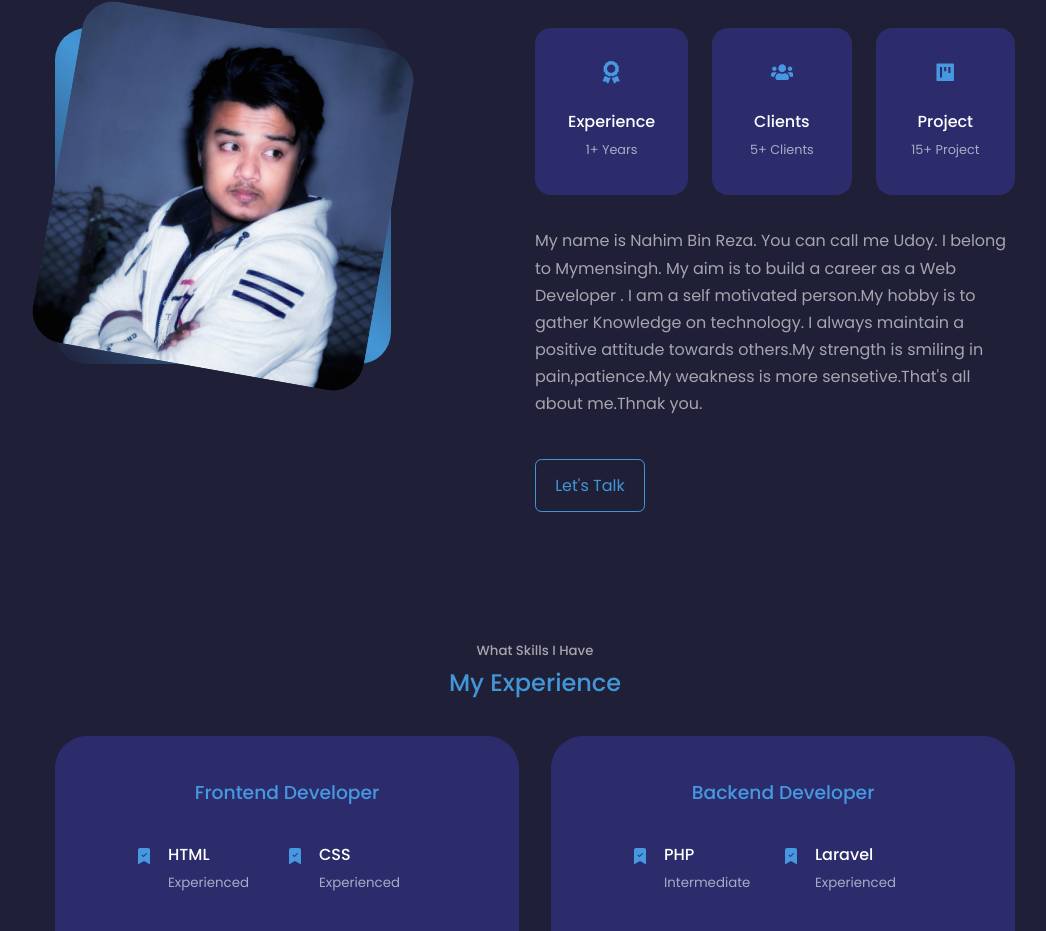
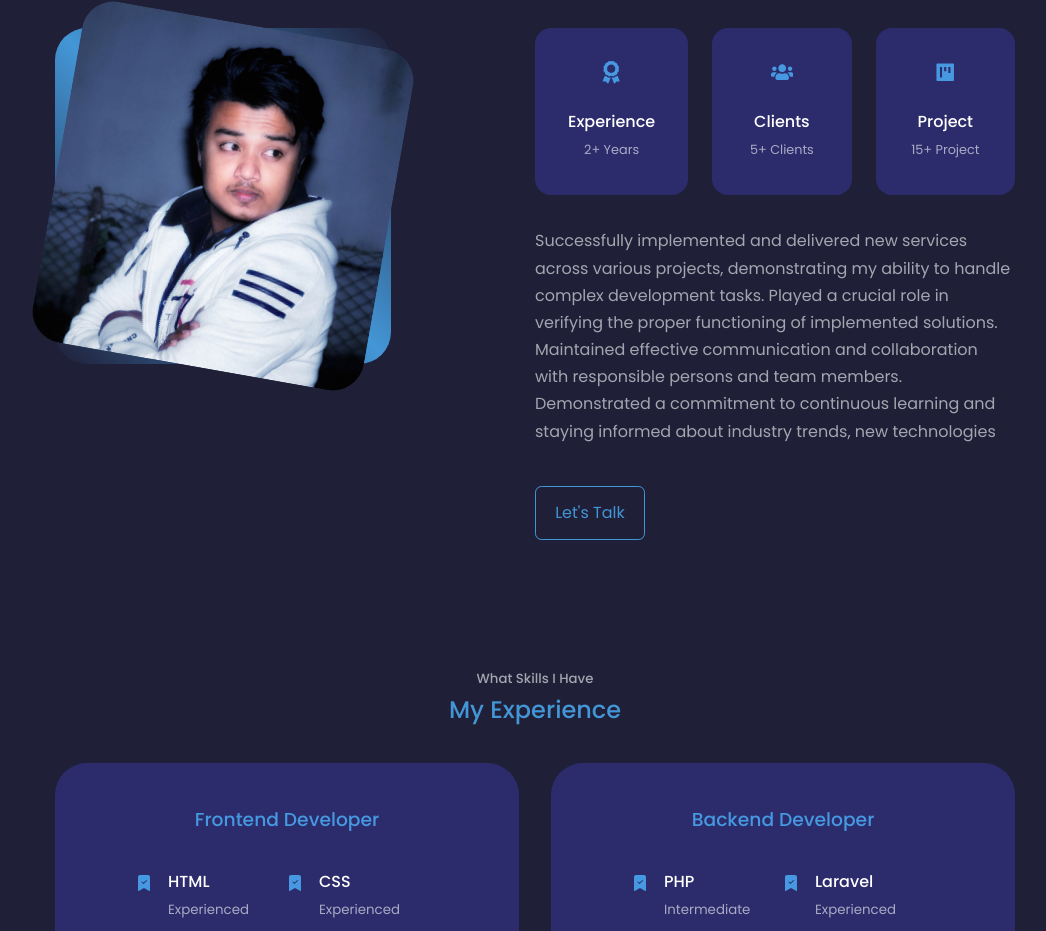
Before and after one commit to NahimBinRezaUdoy/My-Portfolio-React, a React (Create React App) app: page / in a window 1280 px wide. Shown: the part 995-1926 px from the top of the page, without its empty margins (105-1151 px from the left). Built offline with nearby package versions, Linux system fonts and the light colour scheme.

Commit message:
content update

```diff
--- a/src/components/about/About.jsx
+++ b/src/components/about/About.jsx
@@ -21,7 +21,7 @@ const About = () => {
             <article className="about__card">
               <FaAward className='about__icon'/>
               <h5>Experience</h5>
-              <small>1+ Years</small>
+              <small>2+ Years</small>
             </article>
             <article className="about__card">
               <FaUsers className='about__icon'/>
@@ -35,7 +35,8 @@ const About = () => {
             </article>
           </div>
 
-          <p>My name is Nahim Bin Reza. You can call me Udoy. I belong to Mymensingh. My aim is to build a career as a Web Developer . I am a self motivated person.My hobby is to gather Knowledge on technology. I always maintain a positive attitude towards others.My strength is smiling in pain,patience.My weakness is more sensetive.That's all about me.Thnak you.</p>
+          {/* <p>My name is Nahim Bin Reza. You can call me Udoy. I belong to Mymensingh. My aim is to build a career as a Web Developer . I am a self motivated person.My hobby is to gather Knowledge on technology. I always maintain a positive attitude towards others.My strength is smiling in pain,patience.My weakness is more sensetive.That's all about me.Thnak you.</p> */}
+          <p>Successfully implemented and delivered new services across various projects, demonstrating my ability to handle complex development tasks. Played a crucial role in verifying the proper functioning of implemented solutions. Maintained effective communication and collaboration with responsible persons and team members. Demonstrated a commitment to continuous learning and staying informed about industry trends, new technologies</p>
 
           <a href="#contact" className='btn btn-priamry'>Let's Talk</a>
         </div>
```
Also changed, not shown: 2 other files (tests, documents, lock files or other folders).
